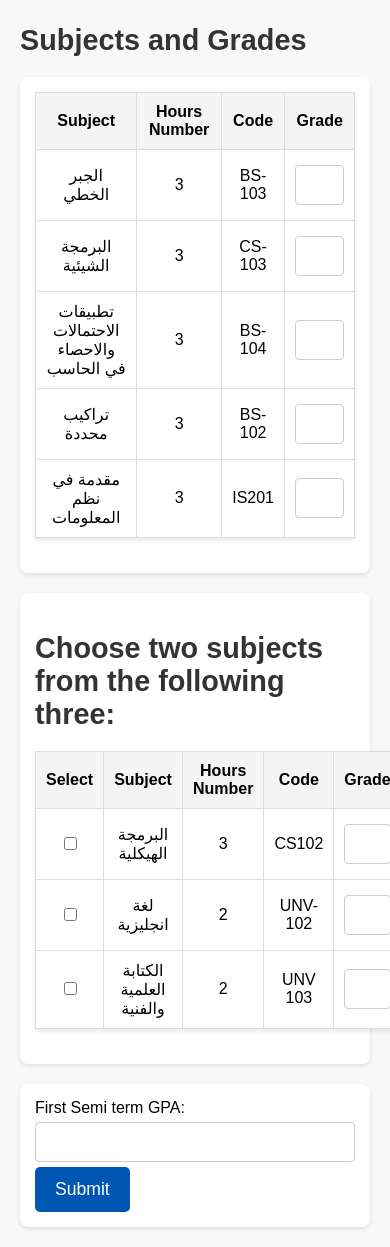
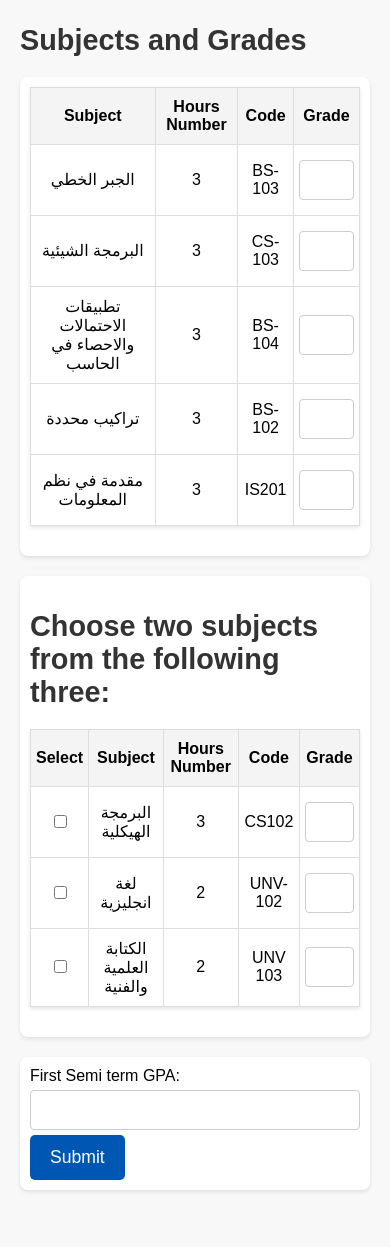
Before and after one commit to ahmed-ellaban/GBA-Calc, a Flask app: page / in a window 390 px wide. After the commit the page ends 1192 px from the top, so only its background shows below. Run offline with Flask 3, Linux system fonts and the light colour scheme.

Commit message:
adding favicon and making the design responsive

```diff
--- a/templates/homepage.html
+++ b/templates/homepage.html
@@ -3,6 +3,7 @@
 <head>
     <meta charset="UTF-8">
     <meta name="viewport" content="width=device-width, initial-scale=1.0">
+    <link rel="icon" type="image/png" href="static/favicon-32x32.png">
     <title>Subjects and Grades</title>
     <style>
         body {
@@ -23,7 +24,8 @@
             margin-bottom: 20px;
             font-size: 1em;
             background: white;
-            box-shadow: 0 2px 4px rgba(0, 0, 0, 0.1);
+            box-shadow: 0 2px 4px rgba(0,0,0,0.1);
+            overflow-x: auto; /* Allow horizontal scrolling */
         }
 
         th, td {
@@ -95,10 +97,18 @@
             margin: 5px 0;
         }
 
-        @media (max-width: 768px) {
-            .gpa-input, input[type="number"], input[type="text"] {
-                width: 100%;
-                display: block; /* Full width on mobile */
+        @media (max-width: 600px) {
+            th, td {
+                padding: 10px 5px; /* Smaller padding for smaller screens */
+            }
+
+            .form-section {
+                padding: 10px; /* Smaller section padding */
+            }
+
+            input[type="number"], input[type="text"] {
+                width: 100%; /* Full width inputs */
+                box-sizing: border-box; /* Adjust box sizing */
             }
         }
     </style>
```
Also changed, not shown: static/favicon-32x32.png (added).
